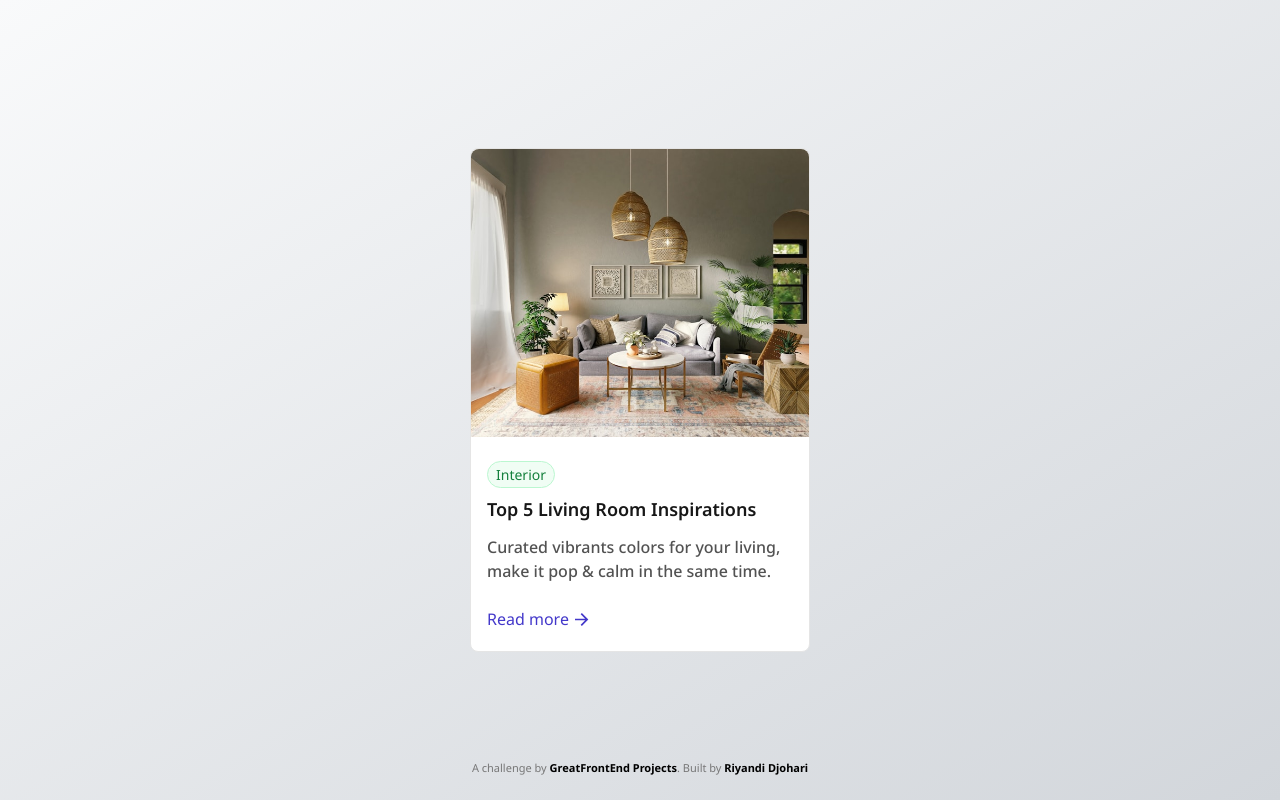
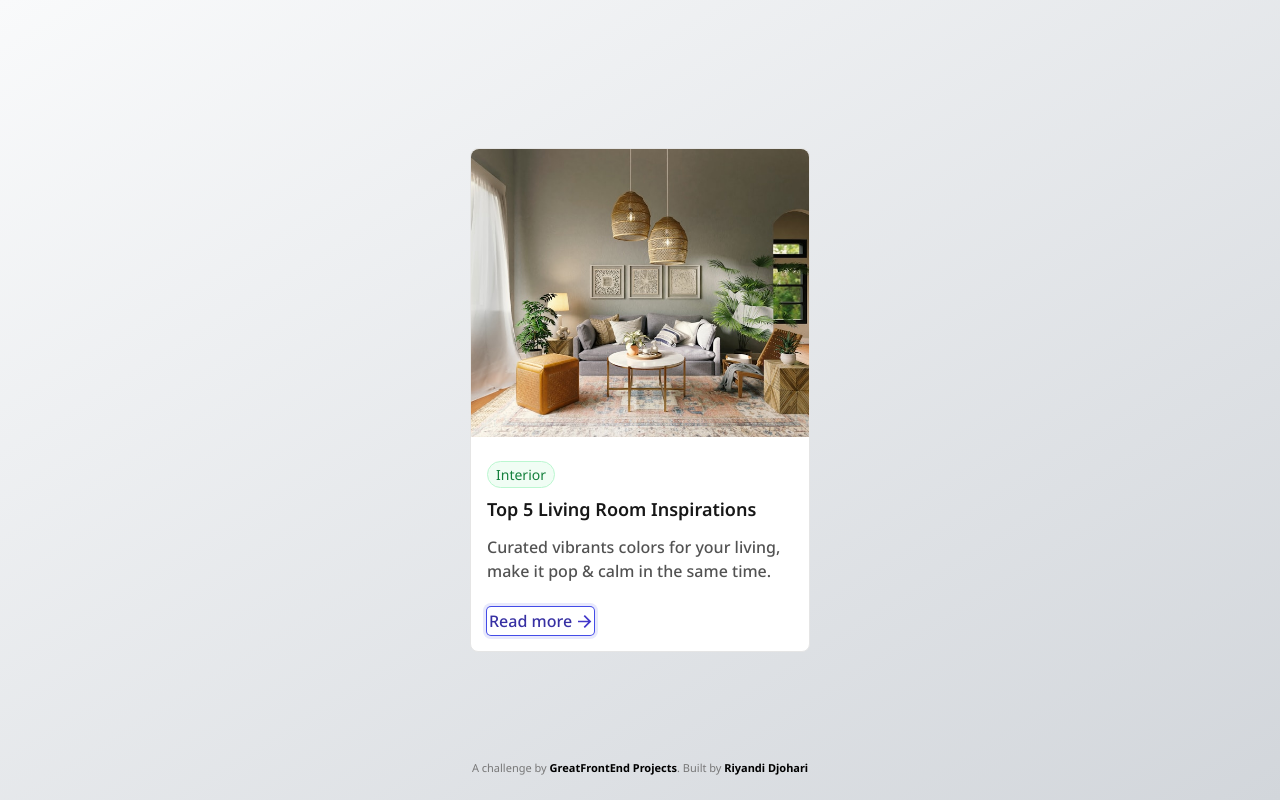
Before and after one commit to RiyandiDjohari/great-frontend_blog-card, a plain HTML site: page index.html in a window 1280 px wide. Both pictures are taken after a click on the button "Read more". Drawn offline with nearby package versions, Linux system fonts and the light colour scheme.

Commit message:
style: add link interactivity

```diff
--- a/css/style.css
+++ b/css/style.css
@@ -79,8 +79,29 @@ body {
   display: flex;
   align-items: center;
   gap: 6px;
+  border-radius: 4px;
   color: #4338CA;
-  border-radius: 4px;
+  width: fit-content;
+  padding: 2px;
+  font-weight: 500;
+  font-size: 16px;
+  line-height: 24px;
+}
+
+.card__cta:focus,
+.card__cta:hover {
+  color: #3730a3;
+}
+
+.card__cta:focus {
+  box-shadow:
+    0px 0px 0px 1px #444ce7,
+    0px 0px 0px 4px rgba(68, 76, 231, 0.12);
+}
+
+.card__cta:disabled {
+  pointer-events: none;
+  color: #a3a3a3;
 }
 
 .credits {
```
